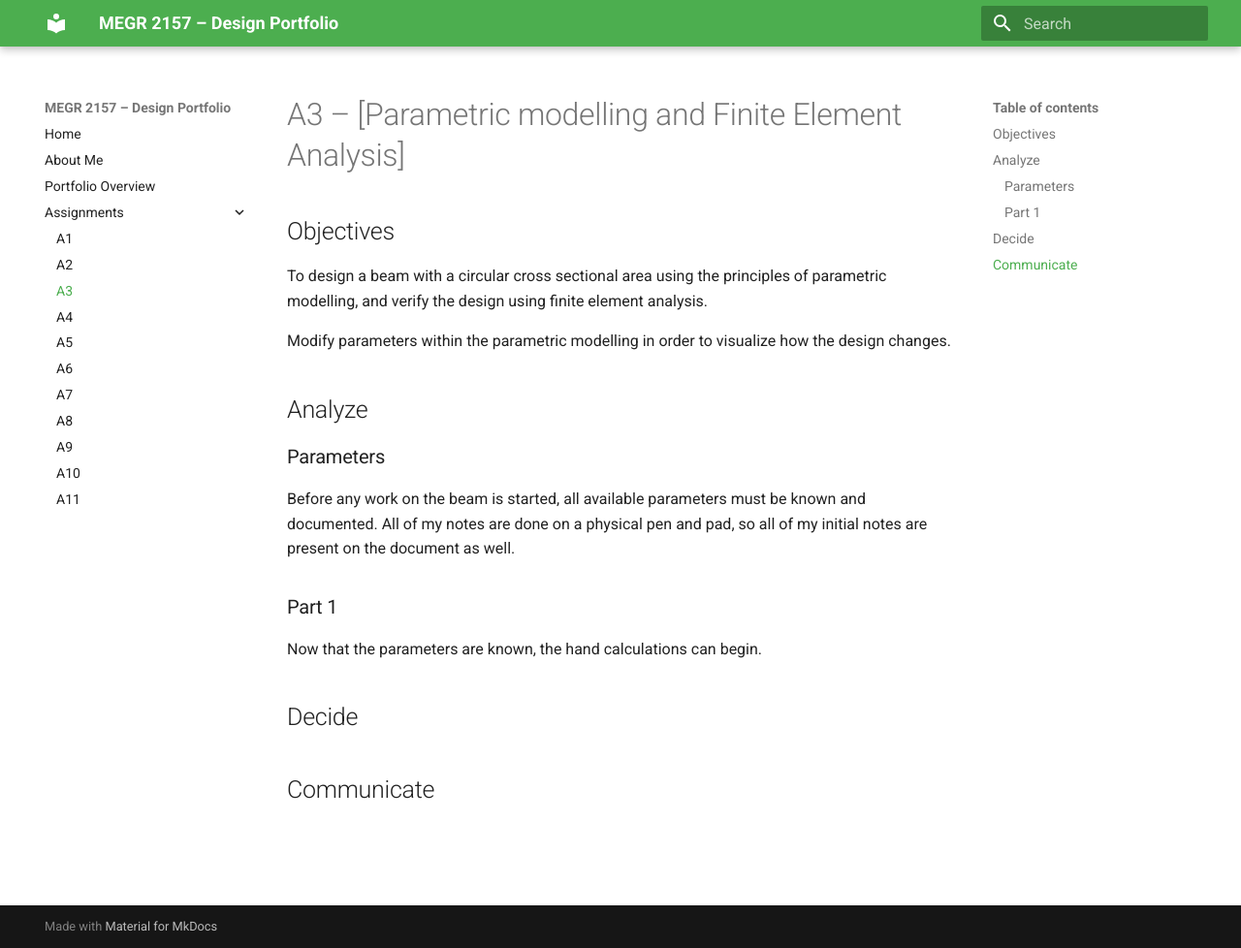
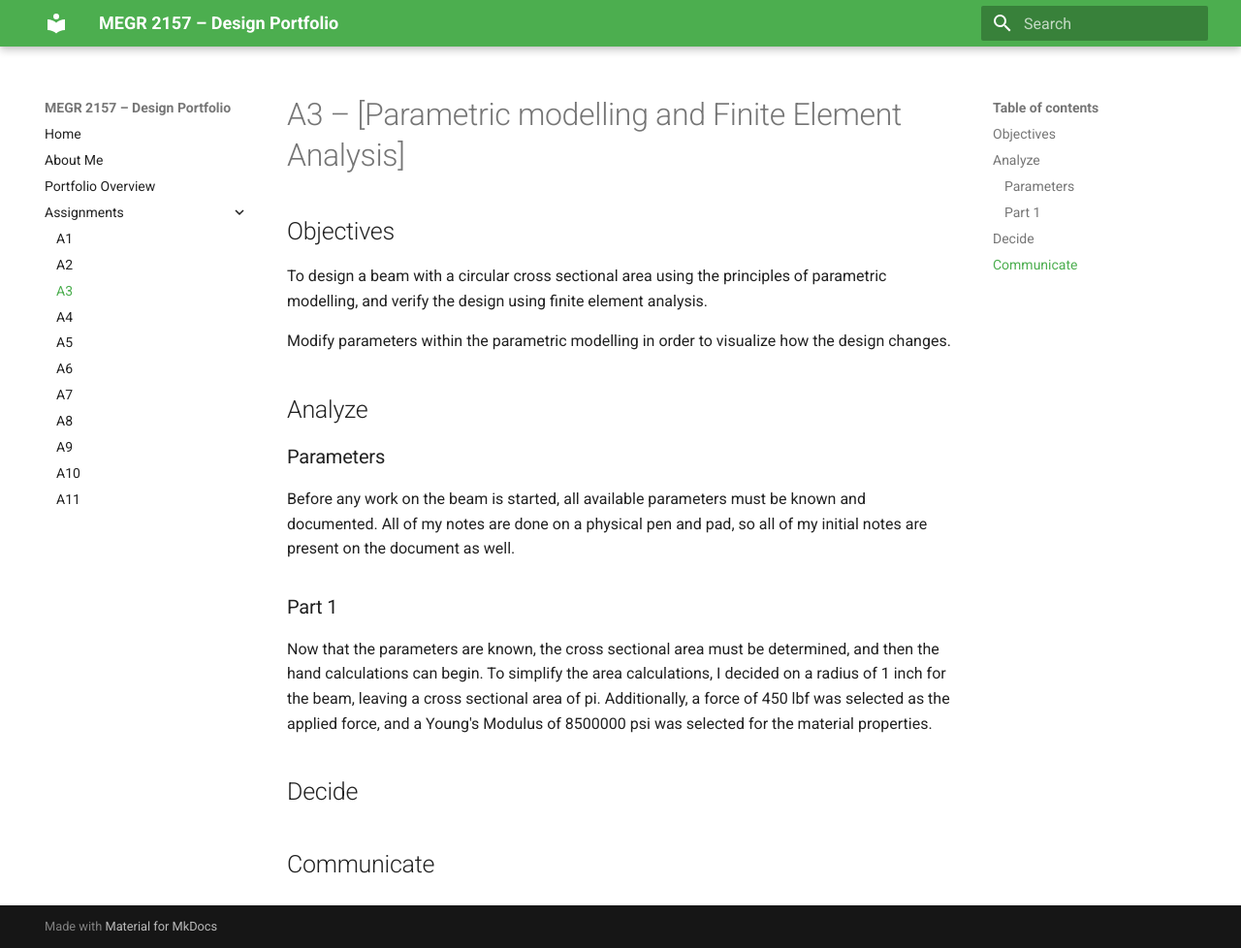
Before and after one commit to CadlesCelica/megr2157-portfolio, an MkDocs documentation site: the page built from docs/assignments/A03/index.md, in a window 1280 px wide and 978 px high. Shown: the whole window at 97% size. Built offline with MkDocs 1.6.1 and Material for MkDocs 9.7.7, drawn with Linux system fonts in a browser that asks for light colours.

Commit message:
Defined Area

```diff
--- a/docs/assignments/A03/index.md
+++ b/docs/assignments/A03/index.md
@@ -10,7 +10,10 @@ Modify parameters within the parametric modelling in order to visualize how the
 Before any work on the beam is started, all available parameters must be known and documented. All of my notes are done on a physical pen and pad, so all of my initial notes are present on the document as well.
 
 ### Part 1
-Now that the parameters are known, the hand calculations can begin.
+Now that the parameters are known, the cross sectional area must be determined, and then the hand calculations can begin.
+To simplify the area calculations, I decided on a radius of 1 inch for the beam, leaving a cross sectional area of pi. Additionally, a force of 450 lbf was selected as the applied force, and a Young's Modulus of 8500000 psi was selected for the material properties.
+
+
 
 ## Decide
 
```
